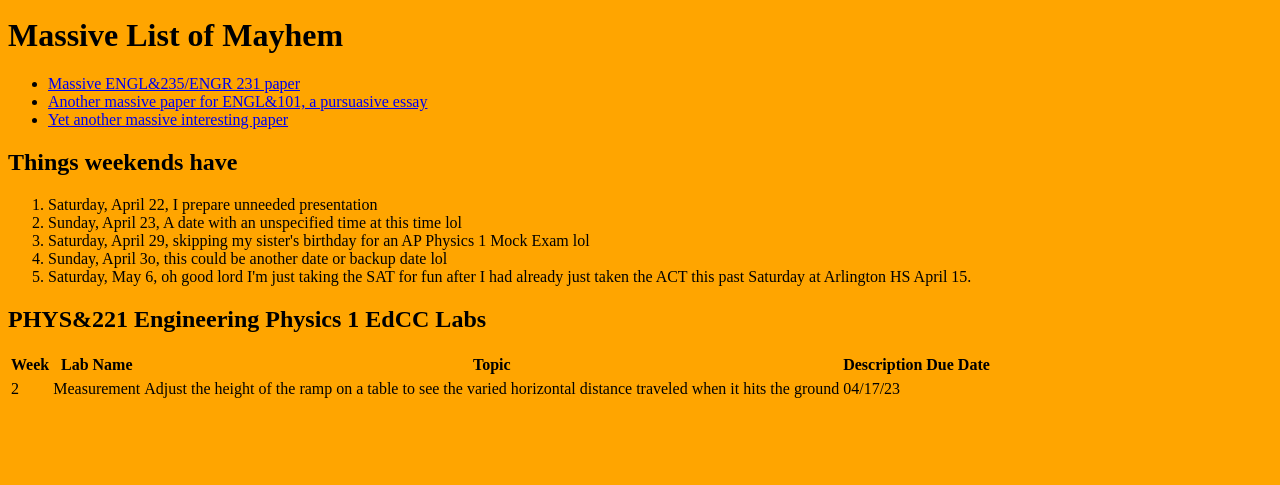
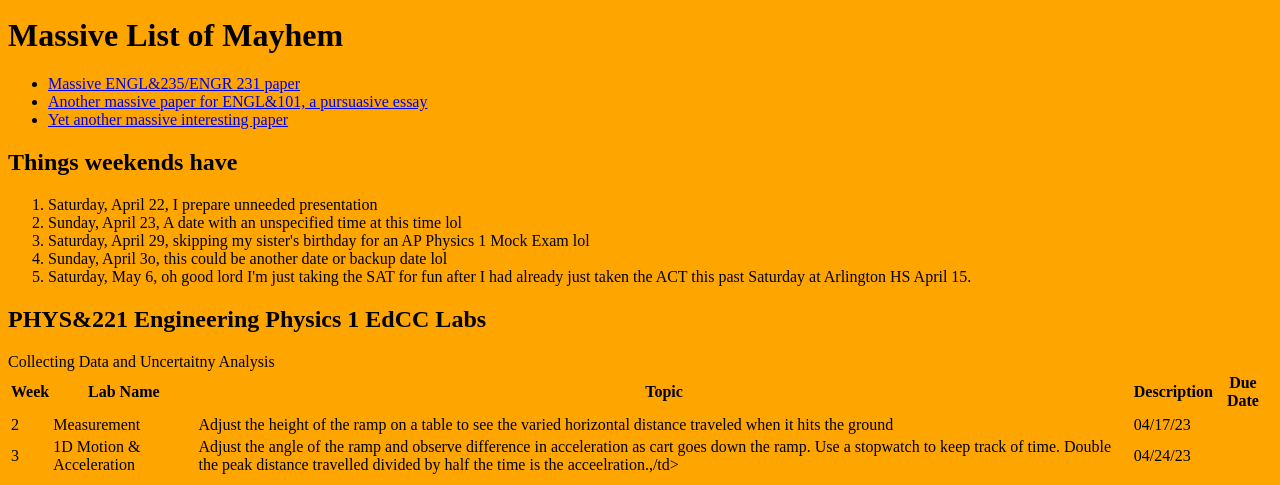
Before and after one commit to senkev98241/sp2023test, a plain HTML site: page index.html in a window 1280 px wide. Shown: the part 2192-2677 px from the top of the page. Before the commit the page ends 2601 px from the top, so only its background shows below. Drawn offline with Linux system fonts and the light colour scheme.

Commit message:
Lab 2 Acceleration

```diff
--- a/index.html
+++ b/index.html
@@ -32,7 +32,8 @@
     <h2><a name ="SciTable">PHYS&221 Engineering Physics 1 EdCC Labs</a></h2>
       <table>
         <tr><th>Week</th><th>Lab Name</th><th>Topic</th><th>Description</th><th>Due Date</th><tr>
-        <tr><td>2</td><td>Measurement</td><Collecting Data and Uncertaitny Analysis</td><td>Adjust the height of the ramp on a table to see the varied horizontal distance traveled when it hits the ground</td><td>04/17/23</td></tr>
+        <tr><td>2</td><td>Measurement</td>Collecting Data and Uncertaitny Analysis</td><td>Adjust the height of the ramp on a table to see the varied horizontal distance traveled when it hits the ground</td><td>04/17/23</td></tr>
+  <tr><td>3</td><td>1D Motion & Acceleration</td><td>Adjust the angle of the ramp and observe difference in acceleration as cart goes down the ramp. Use a stopwatch to keep track of time. Double the peak distance travelled divided by half the time is the acceelration.,/td><td>04/24/23</td></tr>
       </table>
   </body>
 </html>
```
